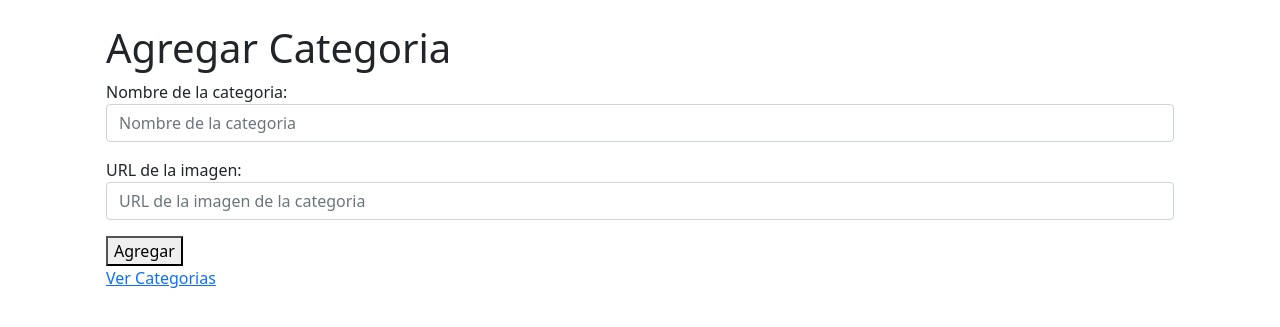
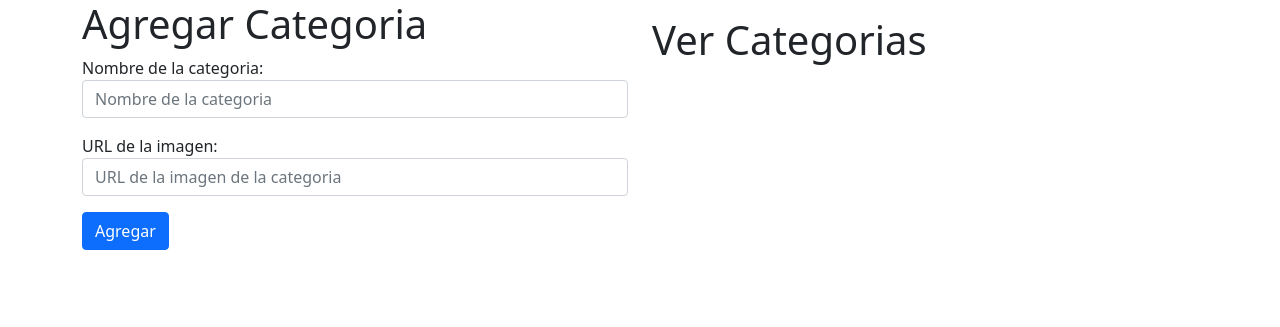
Before and after one commit to Sebastian-Q/AWS-Actividades, a Django app: page /categoria/registrar/ in a window 1280 px wide. Shown: the top 327 px of the page. Run offline with Django 5.2, Linux system fonts and the light colour scheme.

Commit message:
Modificaciones

```diff
--- a/errorPages/categorias/templates/registrar.html
+++ b/errorPages/categorias/templates/registrar.html
@@ -9,16 +9,106 @@
 </head>
 <body>
     <div class="container">
-        <div class="aling-center p-4" style="padding: 16px;">
-            <h1>Agregar Categoria</h1>
-            <form method="POST">
-                {% csrf_token %}
-                {{ form.as_p }}
-                <button type="submit">Agregar</button>
-            </form>
-            <a href="{% url 'consultar' %}">Ver Categorias</a>
+        <div class="col">
+            <div class="row">
+                <!-- El formulario -->
+                <div class="col-6">
+                    <h1>Agregar Categoria</h1>
+                    <form method="POST" id="categoriaForm">
+                        {% csrf_token %}
+                        {{ form.as_p }}
+                        <button class="btn btn-primary" type="submit">Agregar</button>
+                    </form>
+
+                    <div>
+                        <p id="mensaje"></p>
+                    </div>
+
+                </div>
+
+                <!-- La vista de productos -->
+                <div class="col-6 mt-3">
+                    <h1>Ver Categorias</h1>
+                    <div class="row" id="categorias"></div>
+                </div>
+            </div>
         </div>
     </div>
 
+    <script>
+        //Vamos a usar el formulario para hacer un request POST a mi API
+        var form = document.getElementById('categoriaForm');
+        //En este caso el event es el comportamiento del formulario
+        form.addEventListener('submit', function(event){
+            //Para evitar que se mande un formalario en este contexto
+            event.preventDefault();
+
+            //Obtener los datos del formulario
+            let formData = new FormData(this);
+
+            //Convertir los datos Json
+            let jsonData = {};
+            //En este contexto el valor es el dato del input y la key es el "name"
+            formData.forEach((value, key) => {
+                jsonData[key] = value;
+            });
+
+            //Enviar estos datos al servidor
+            fetch('/categoria/api/post/', {
+                method: 'POST',
+                headers: {
+                    'Content-Type': 'application/json',
+                    'X-CSRFToken': getCSRFToken() //<-- Esta funcion se hara mas adelante
+                },
+                body: JSON.stringify(jsonData)
+            })
+            .then(response => response.json())
+            .then(data => {
+                document.getElementById('mensaje').innerText = 'Registro exitoso';
+                //Repintar los elementos
+                cargarCategorias();
+            })
+            .catch(error => {
+                console.error('Error:', error);
+            });
+        });
+
+        //Funcion para obtener el token CSRF
+        function getCSRFToken(){
+            let cookieValue = null;
+            let cookies = document.cookie.split(';');
+            for(let i=0; i<cookies.length; i++){
+                let cookie = cookies[i].trim();
+                if(cookie.startsWith('csrftoken=')){
+                    cookieValue = cookie.substring('csrftoken='.length, cookie.length);
+                    break;
+                }
+            }
+            return cookieValue;
+        }
+
+        function cargarCategorias(){
+            fetch('/categoria/api/get/')
+                .then(response => response.json())
+                .then(data => {
+                    let categoriasDiv = document.getElementById('categorias');
+                    categoriasDiv.innerHTML = "";
+                    data.forEach(categoria => {
+                        categoriasDiv.innerHTML += `
+                            <div class="col-md-4">
+                                <div class="card mb-4 shadow-sm">
+                                    <img src="${categoria.imagen}" class="card-img-top" alt="${categoria.nombre}">
+                                    <div class="card-body">
+                                        <h5 class="card-title">${categoria.nombre}</h5>
+                                        <p class="card-text">Descripción de la categoría XD.</p>
+                                    </div>
+                                </div>
+                            </div>`;
+                    });
+                })
+                .catch(error => console.error('Error:', error));
+        }
+    </script>
+
 </body>
 </html>
```
